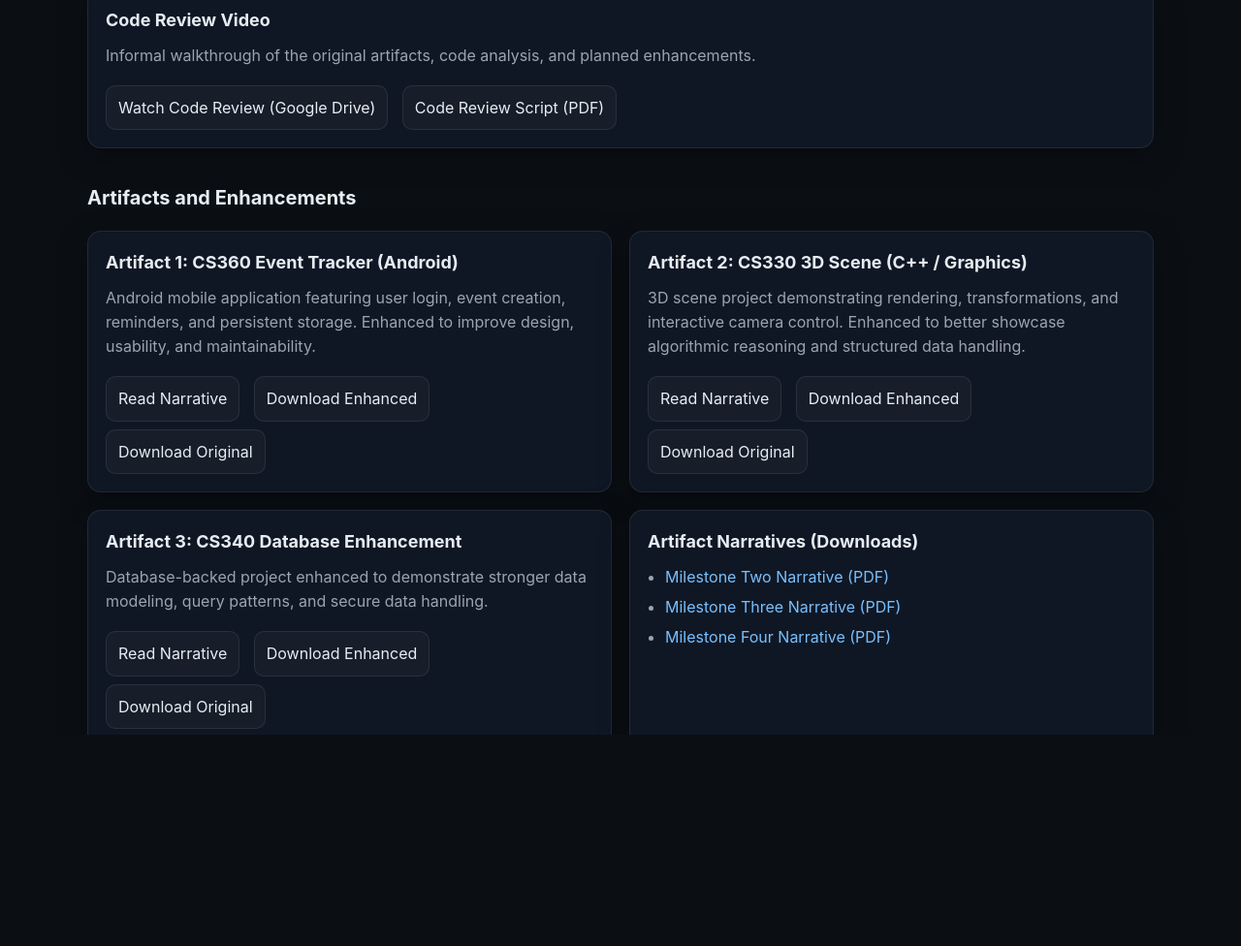
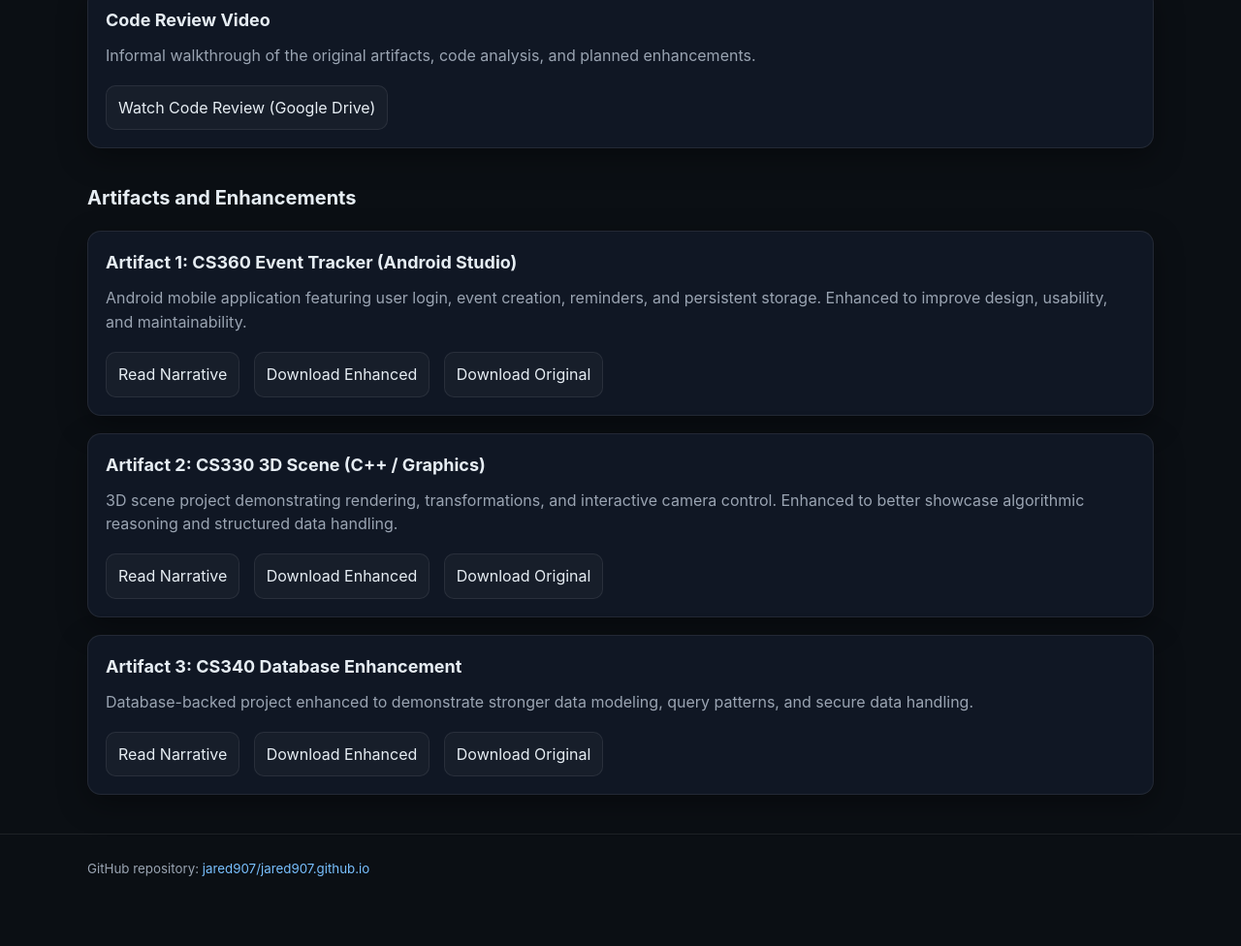
Before and after one commit to jared907/jared907.github.io, a plain HTML site: page index.html in a window 1280 px wide. Shown: the part 513-1489 px from the top of the page at 97% size. After the commit the page ends 1443 px from the top, so only its background shows below. Drawn offline with Linux system fonts and the light colour scheme.

Commit message:
Refactor artifact links and remove download section
Updated artifact descriptions and links in index.html. Removed unnecessary download section.

```diff
--- a/index.html
+++ b/index.html
@@ -41,66 +41,44 @@
           Informal walkthrough of the original artifacts, code analysis, and planned enhancements.
         </p>
         <a class="btn" href="https://drive.google.com/file/d/19kAH5LDFCIeva2qLq0_PNFu6kjPa_NPB/view?usp=sharing" target="_blank" rel="noopener">Watch Code Review (Google Drive)</a>
-        <a class="btn" href="docs/CodeReview_Script.pdf">Code Review Script (PDF)</a>
       </div>
     </section>
 
     <h2 id="artifacts" class="section-title">Artifacts and Enhancements</h2>
     <section class="grid">
-      <div class="card two-col">
-        <h2>Artifact 1: CS360 Event Tracker (Android)</h2>
+      <div class="card full">
+        <h2>Artifact 1: CS360 Event Tracker (Android Studio)</h2>
         <p>
           Android mobile application featuring user login, event creation, reminders, and persistent storage.
           Enhanced to improve design, usability, and maintainability.
         </p>
-        <a class="btn" href="docs/cs499-milestone-two-narrative-jared-batin.html">Read Narrative</a>
+        <a class="btn" href="Narratives/CS499 Milestone Two Narrative - Jared Batin.docx">Read Narrative</a>
         <a class="btn" href="Enhancements/CS499%20Enhancement%201%20-%20Jared%20Batin.zip">Download Enhanced</a>
         <a class="btn" href="Originals/CS360%20Original.zip">Download Original</a>
       </div>
 
-      <div class="card two-col">
+      <div class="card full">
         <h2>Artifact 2: CS330 3D Scene (C++ / Graphics)</h2>
         <p>
           3D scene project demonstrating rendering, transformations, and interactive camera control.
           Enhanced to better showcase algorithmic reasoning and structured data handling.
         </p>
-        <a class="btn" href="docs/cs499-milestone-three-narrative-jared-batin.html">Read Narrative</a>
+        <a class="btn" href="Narratives/CS499 Milestone Three Narrative - Jared Batin.docx">Read Narrative</a>
         <a class="btn" href="Enhancements/CS499%20Enhancement%202%20-%20Jared%20Batin.zip">Download Enhanced</a>
         <a class="btn" href="Originals/CS330%20Original.zip">Download Original</a>
       </div>
 
-      <div class="card two-col">
+      <div class="card full">
         <h2>Artifact 3: CS340 Database Enhancement</h2>
         <p>
           Database-backed project enhanced to demonstrate stronger data modeling, query patterns, and secure data handling.
         </p>
-        <a class="btn" href="docs/cs499-milestone-four-narrative-jared-batin.html">Read Narrative</a>
+        <a class="btn" href="Narratives/CS499 Milestone Four Narrative - Jared Batin.docx">Read Narrative</a>
         <a class="btn" href="Enhancements/CS499%20Enhancement%203%20-%20Jared%20Batin.zip">Download Enhanced</a>
         <a class="btn" href="Originals/CS340%20Original.zip">Download Original</a>
       </div>
-
-      <div class="card two-col">
-        <h2>Artifact Narratives (Downloads)</h2>
-        <ul class="list">
-          <li><a href="docs/CS499%20Milestone%20Two%20Narrative%20-%20Jared%20Batin.pdf">Milestone Two Narrative (PDF)</a></li>
-          <li><a href="docs/CS499%20Milestone%20Three%20Narrative%20-%20Jared%20Batin.pdf">Milestone Three Narrative (PDF)</a></li>
-          <li><a href="docs/CS499%20Milestone%20Four%20Narrative%20-%20Jared%20Batin.pdf">Milestone Four Narrative (PDF)</a></li>
-        </ul>
-      </div>
     </section>
 
-    <section id="downloads" class="grid">
-      <div class="card full">
-        <h2>All Files (Quick Downloads)</h2>
-        <p>
-          If you prefer to review everything directly, use the links below.
-        </p>
-        <a class="btn" href="Enhancements/CS499%20Enhancement%201%20-%20Jared%20Batin.zip">Enhancement 1 (ZIP)</a>
-        <a class="btn" href="Enhancements/CS499%20Enhancement%202%20-%20Jared%20Batin.zip">Enhancement 2 (ZIP)</a>
-        <a class="btn" href="Enhancements/CS499%20Enhancement%203%20-%20Jared%20Batin.zip">Enhancement 3 (ZIP)</a>
-        <a class="btn" href="docs/Professional_Self_Assessment_Jared_Batin.pdf">Self-Assessment (PDF)</a>
-      </div>
-    </section>
   </main>
 
   <footer class="footer">
```
